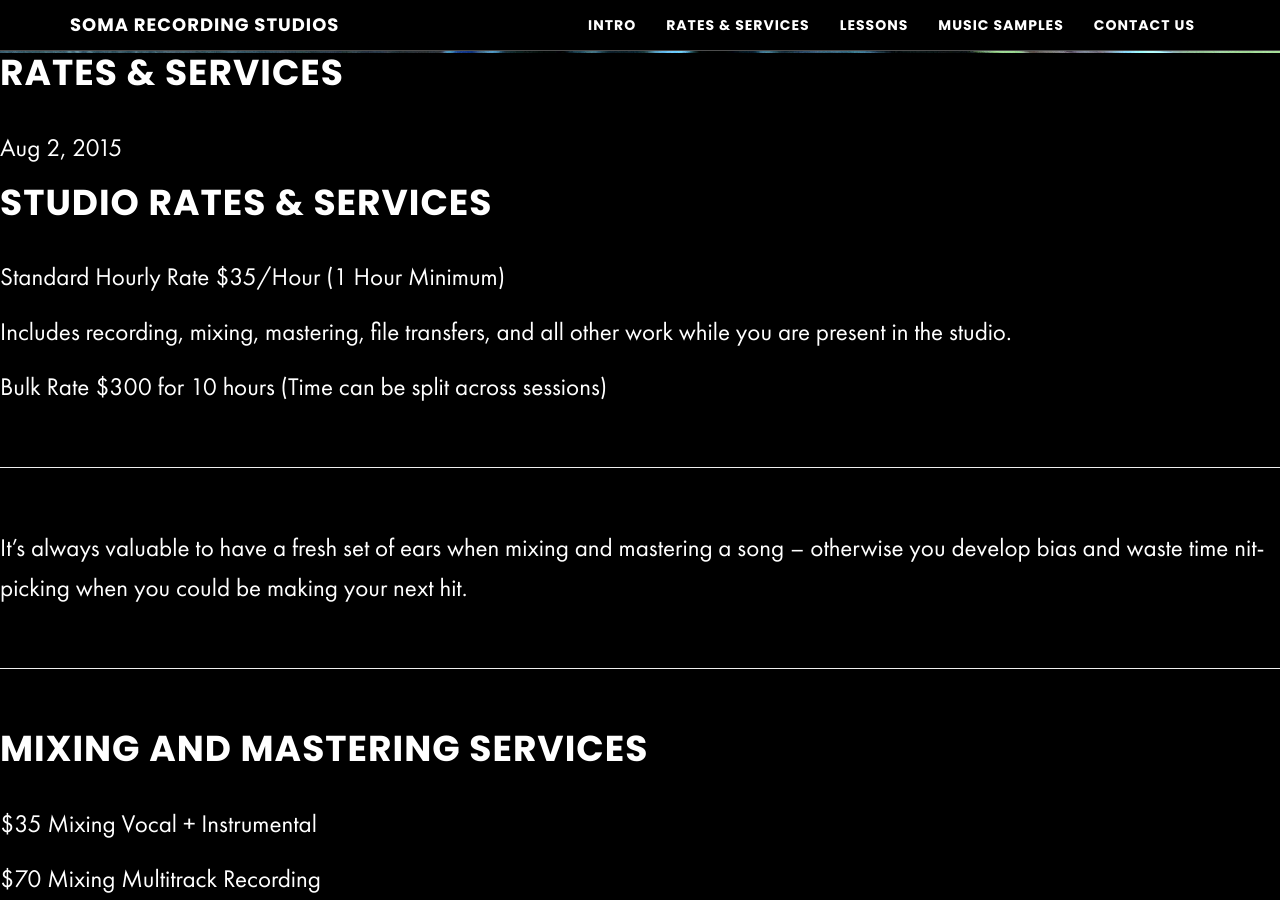
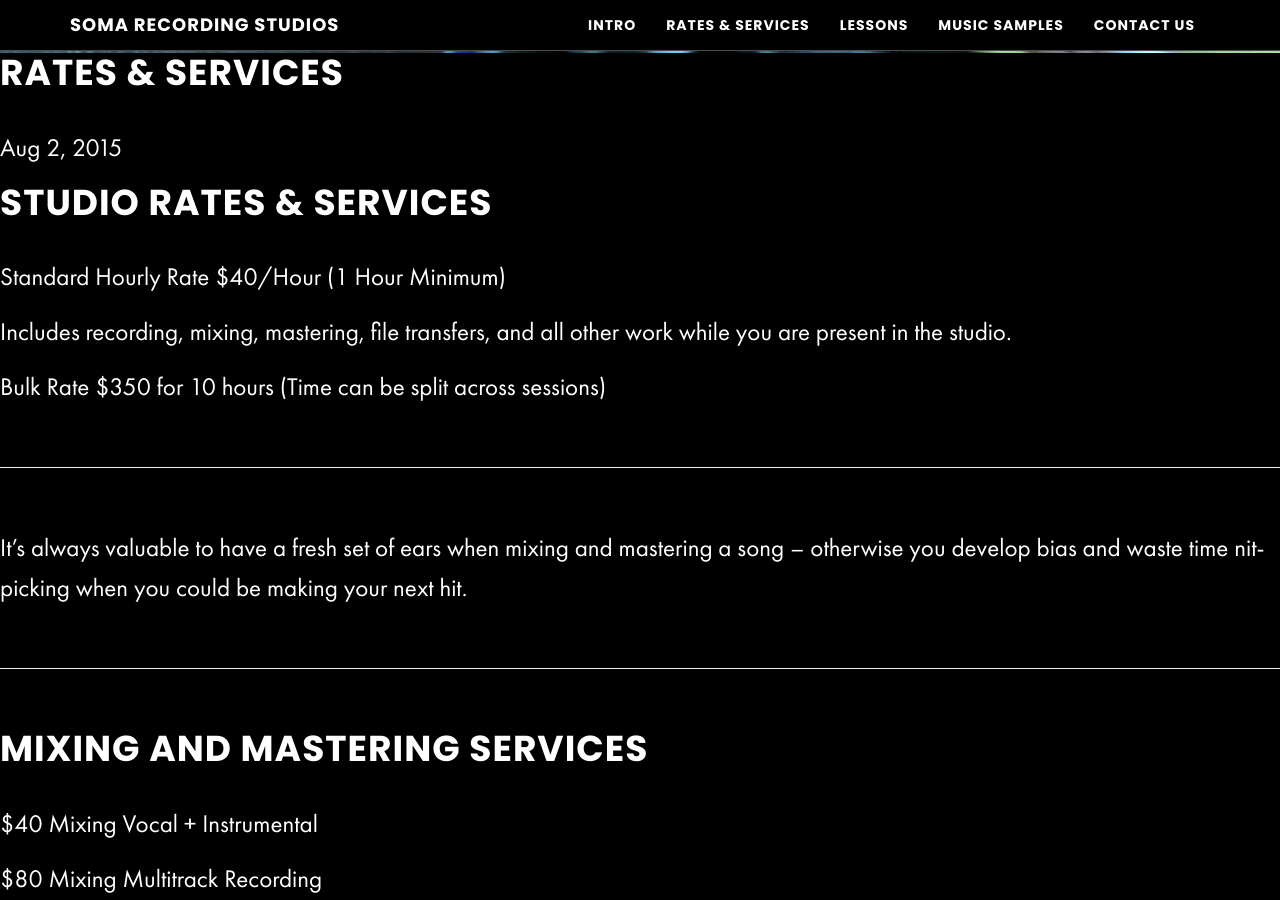
Before and after one commit to zackhanni/Soma-website-classic, a Jekyll site: the page built from _posts/2015-08-02-rates-services.md, in a window 1280 px wide and 900 px high, scrolled down 847 px. Built offline with Jekyll 4.4.1, drawn with Linux system fonts in a browser that asks for light colours; our own code applies the rules of GitHub Pages for plain Markdown files; some of the changed text lies outside the part shown.

Commit message:
Update 2015-08-02-rates-services.md

```diff
--- a/_posts/2015-08-02-rates-services.md
+++ b/_posts/2015-08-02-rates-services.md
@@ -5,11 +5,11 @@ header_image: true
 ---
 # Studio Rates & Services
 
-Standard Hourly Rate $35/Hour (1 Hour Minimum)
+Standard Hourly Rate $40/Hour (1 Hour Minimum)
 
 Includes recording, mixing, mastering, file transfers, and all other work while you are present in the studio.
 
-Bulk Rate $300 for 10 hours (Time can be split across sessions)
+Bulk Rate $350 for 10 hours (Time can be split across sessions)
 
 - - -
 
@@ -19,9 +19,9 @@ It's always valuable to have a fresh set of ears when mixing and mastering a son
 
 # Mixing And Mastering Services
 
-$35 Mixing Vocal + Instrumental
+$40 Mixing Vocal + Instrumental
 
-$70 Mixing Multitrack Recording
+$80 Mixing Multitrack Recording
 
 $25 Mastering
 
@@ -35,7 +35,7 @@ Mastering is the final step in bringing your recording to its potential. It give
 
 # Lessons
 
-All Lessons are $30 per hour
+All Lessons are $40 per hour
 
 Feel free to bring your own songs, stems, or equipment
 
```
